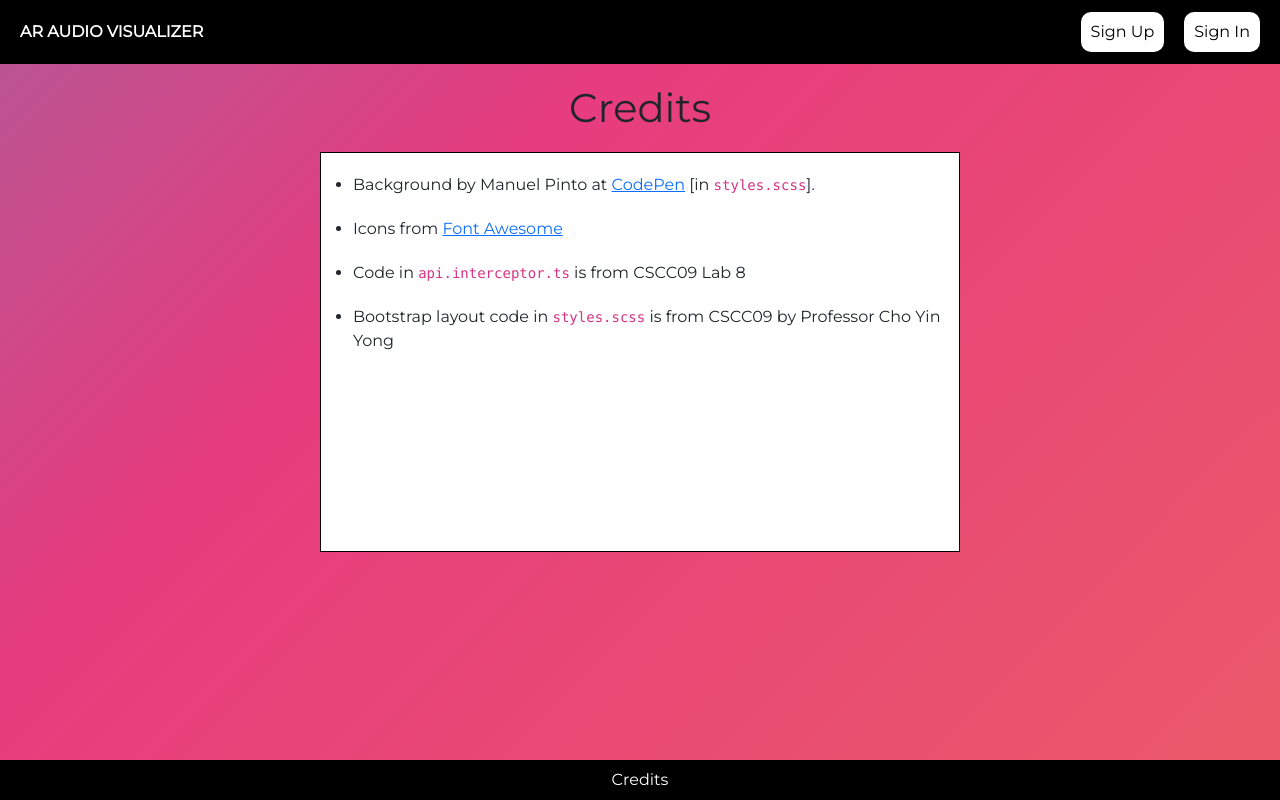
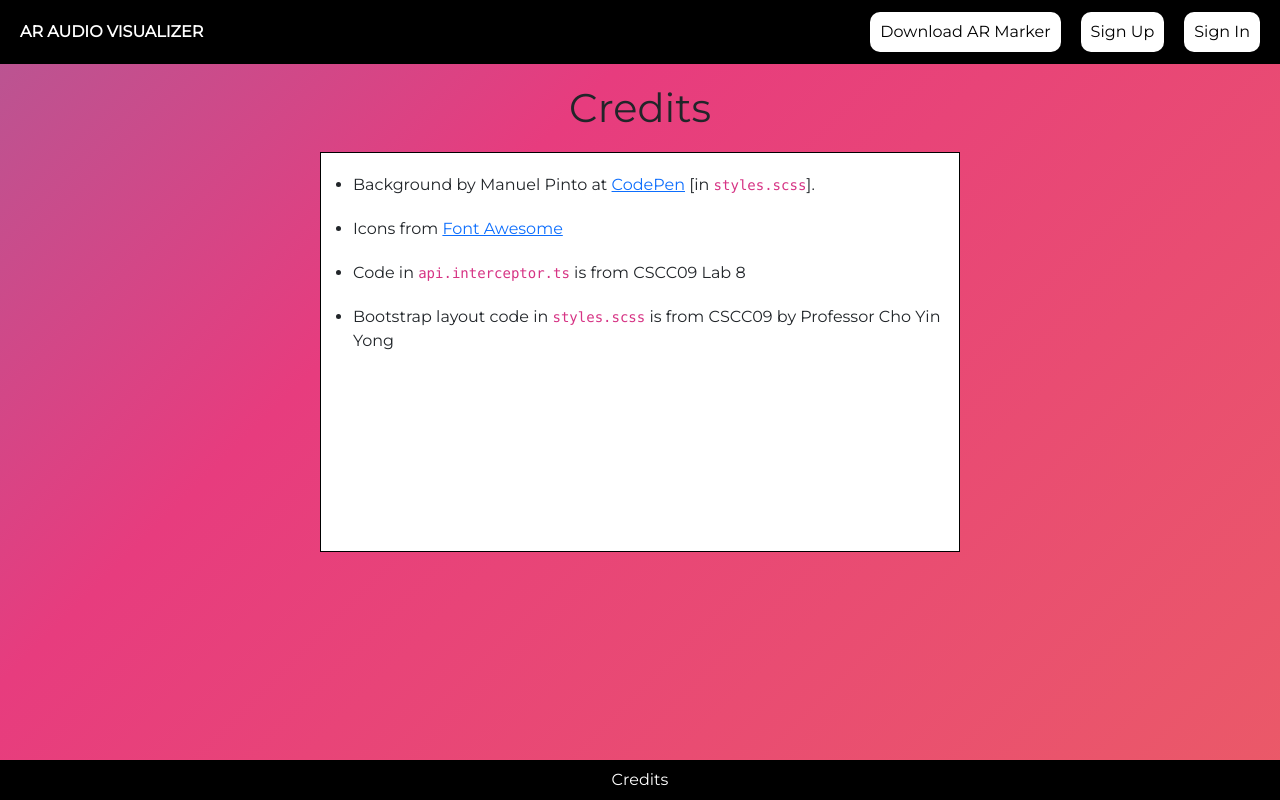
Before and after one commit to amiaxys/ar-audio-visualizer, an Angular app in the folder frontend/: page /credits in a window 1280 px wide. Built offline with nearby package versions, Linux system fonts and the light colour scheme; no server answers.

Commit message:
feat: create download marker button

```diff
--- a/frontend/src/app/components/header/header.component.html
+++ b/frontend/src/app/components/header/header.component.html
@@ -1,6 +1,13 @@
 <header>
   <a routerLink="/" id="title">AR Audio Visualizer</a>
   <div id="header-btns">
+    <a
+      href="../../../assets/pattern-music-solid.png"
+      download="ar-marker.png"
+      title="Download AR Marker"
+      class="ar-btn"
+      >Download AR Marker</a
+    >
     <a routerLink="/sign-up" class="ar-btn" *ngIf="!isAuth">Sign Up</a>
     <a routerLink="/sign-in" class="ar-btn" *ngIf="!isAuth">Sign In</a>
     <a routerLink="/visualizations" class="ar-btn" *ngIf="isAuth"
--- a/frontend/src/app/components/visualization-card/visualization-card.component.html
+++ b/frontend/src/app/components/visualization-card/visualization-card.component.html
@@ -7,8 +7,9 @@
       #downloadLink
       appClickStopPropagation
       download="{{
-        visualization.title.trim().split(' ').join('_')
-      }}_metadata.json"
+        visualization.title.trim().split(' ').join('-')
+      }}-metadata.json"
+      title="Download {{ visualization.title.trim() }} Metadata"
     >
       <fa-icon
         appClickStopPropagation
```
Also changed, not shown: frontend/src/assets/pattern-music-solid.png (added).
